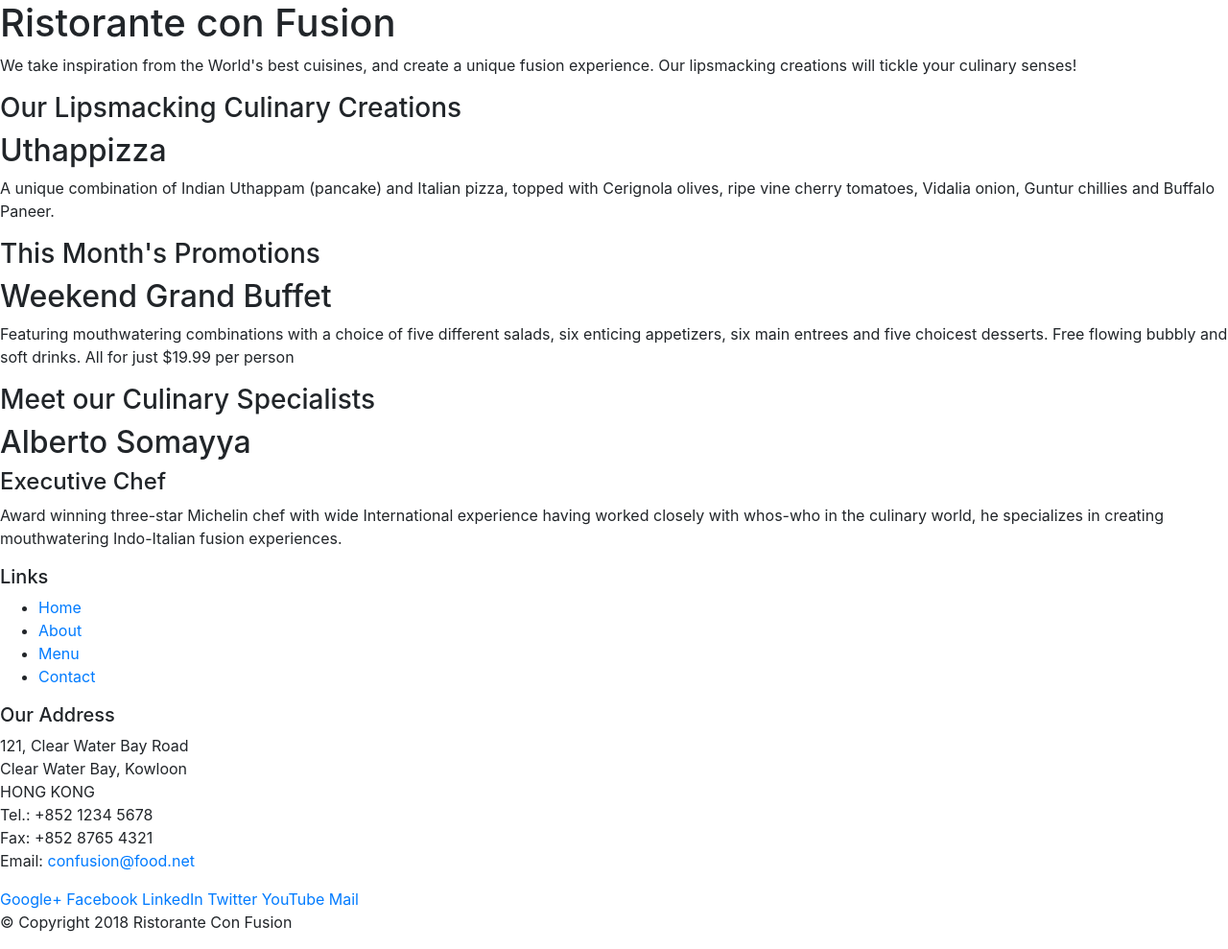
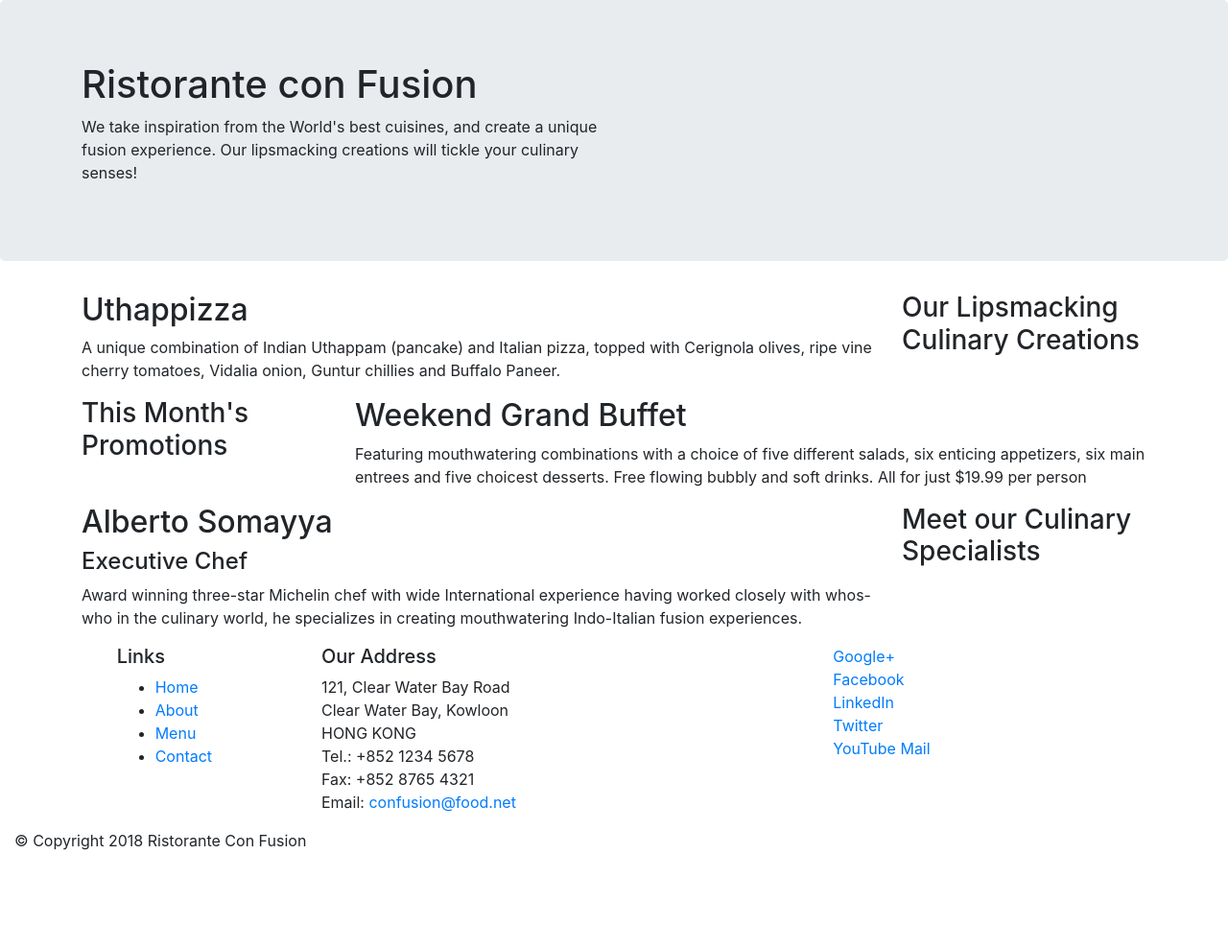
Before and after one commit to Sachin-U-Krishna/Bootstrap, a website: page index.html in a window 1280 px wide. Shown: the whole page at 96% size. After the commit the page ends 904 px from the top, so only its background shows below. Drawn offline with nearby package versions, Linux system fonts and the light colour scheme.

Commit message:
Bootstrap Grid Part 1

```diff
--- a/index.html
+++ b/index.html
@@ -14,46 +14,46 @@
 
 <body>
 
-    <header>
-        <div>
-            <div>
-                <div>
+    <header class="jumbotron">
+        <div class="container">
+            <div class="row">
+                <div class="col-12 col-sm-6">
                     <h1>Ristorante con Fusion</h1>
                     <p>We take inspiration from the World's best cuisines, and create a unique fusion experience. Our lipsmacking creations will tickle your culinary senses!</p>
                 </div>
-                <div>
+                <div class="col-12 col-sm">
                 </div>
             </div>
         </div>
     </header>
 
-    <div>
-        <div>
-            <div>
+    <div class="container">
+        <div class="row">
+            <div class="col-12 col-sm-4 order-sm-last col-md-3">
                 <h3>Our Lipsmacking Culinary Creations</h3>
             </div>
-            <div>
+            <div class="col col-sm order-sm-first col-md">
                 <h2>Uthappizza</h2>
                 <p>A unique combination of Indian Uthappam (pancake) and Italian pizza, topped with Cerignola olives, ripe vine cherry tomatoes, Vidalia onion, Guntur chillies and Buffalo Paneer.</p>
             </div>
         </div>
 
 
-        <div>
-            <div>
+        <div class="row">
+            <div class="col-12 col-sm-4 col-md-3">
                 <h3>This Month's Promotions</h3>
             </div>
-            <div>
+            <div class="col col-sm col-md">
                 <h2>Weekend Grand Buffet</h2>
                 <p>Featuring mouthwatering combinations with a choice of five different salads, six enticing appetizers, six main entrees and five choicest desserts. Free flowing bubbly and soft drinks. All for just $19.99 per person </p>
             </div>
         </div>
 
-        <div>
-            <div>
+        <div class="row">
+            <div class="col-12 col-sm-4 order-sm-last col-md-3">
                 <h3>Meet our Culinary Specialists</h3>
             </div>
-            <div>
+            <div class="col col-sm order-sm-first col-md">
                 <h2>Alberto Somayya</h2>
                 <h4>Executive Chef</h4>
                 <p>Award winning three-star Michelin chef with wide International experience having worked closely with whos-who in the culinary world, he specializes in creating mouthwatering Indo-Italian fusion experiences. </p>
@@ -62,9 +62,9 @@
     </div>
 
     <footer>
-        <div>
-            <div>
-                <div>
+        <div class="container-fluid">
+            <div class="row">
+                <div class="col-4 col-sm-2 offset-1">
                     <h5>Links</h5>
                     <ul>
                         <li><a href="#">Home</a></li>
@@ -73,7 +73,7 @@
                         <li><a href="#">Contact</a></li>
                     </ul>
                 </div>
-                <div>
+                <div class="col-7 col-sm-5">
                     <h5>Our Address</h5>
                     <address>
 		              121, Clear Water Bay Road<br>
@@ -85,7 +85,7 @@
 		           </address>
                 </div>
                 <div>
-                    <div>
+                    <div class="col-12 col-sm-4">
                         <a href="http://google.com/+">Google+</a>
                         <a href="http://www.facebook.com/profile.php?id=">Facebook</a>
                         <a href="http://www.linkedin.com/in/">LinkedIn</a>
@@ -95,8 +95,8 @@
                     </div>
                 </div>
            </div>
-           <div>
-                <div>
+           <div class="row">
+                <div class="col-auto">
                     <p>© Copyright 2018 Ristorante Con Fusion</p>
                 </div>
            </div>
```
